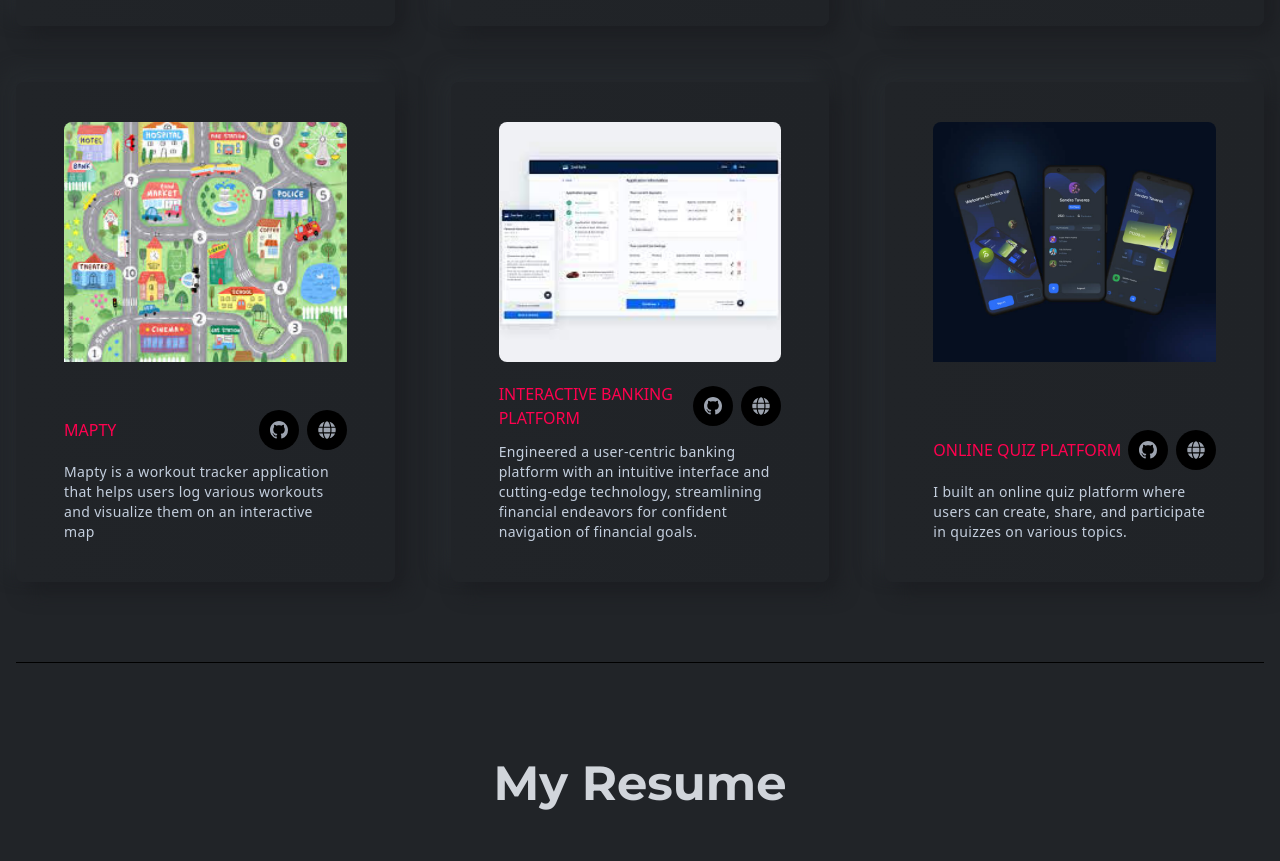
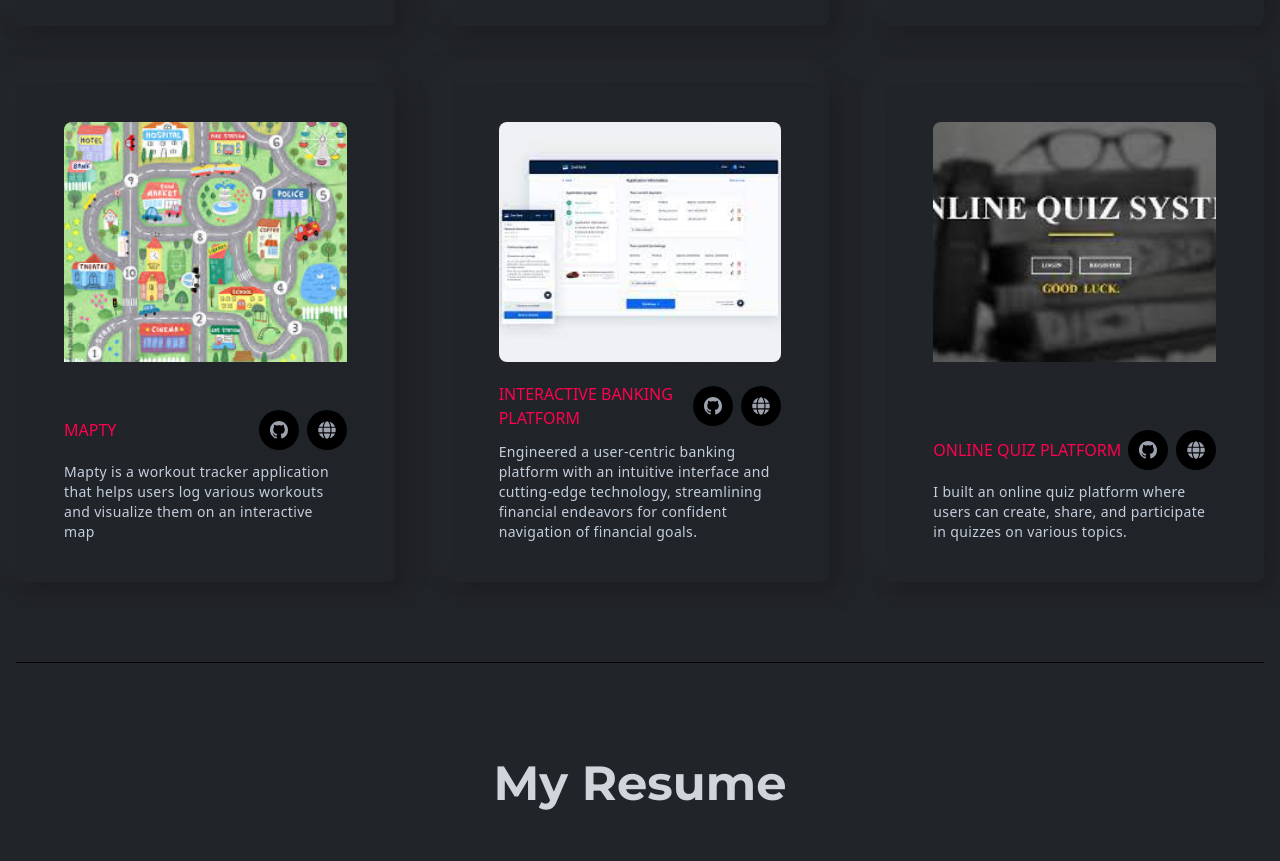
Before and after one commit to Alok2001MD/portfolioone-master, a React (Create React App) app: page / in a window 1280 px wide. Shown: the part 2400-3261 px from the top of the page. Built offline with nearby package versions, Linux system fonts and the light colour scheme.

Commit message:
images update

```diff
--- a/src/assets/index.js
+++ b/src/assets/index.js
@@ -5,6 +5,7 @@ import projectTwo from "./images/projects/projectTwo.jpg";
 import projectThree from "./images/projects/projectThree.jpeg";
 import projectFour from "./images/projects/projectFour.png"
 import projectFive from "./images/projects/projectFive.png"
+import projectSix from "./images/projects/projectSix.jpeg"
 import contactImg from "./images/contact/contactImg.png";
 
 export {
@@ -15,5 +16,6 @@ export {
   projectThree,
   projectFour,
   projectFive,
+  projectSix,
   contactImg,
 };
--- a/src/components/projects/Projects.js
+++ b/src/components/projects/Projects.js
@@ -1,6 +1,6 @@
 import React from 'react'
 import Title from '../layouts/Title'
-import { projectOne, projectTwo, projectThree,projectFour,projectFive } from "../../assets/index";
+import { projectOne, projectTwo, projectThree,projectFour,projectFive,projectSix } from "../../assets/index";
 import ProjectsCard from './ProjectsCard';
 
 const Projects = () => {
@@ -48,7 +48,7 @@ const Projects = () => {
           des="
           I built an online quiz platform where users can create, share, and participate in quizzes on various topics."
 
-          src={projectTwo}
+          src={projectSix}
         />
       </div>
     </section>
```
Also changed, not shown: src/assets/images/projects/projectSix.jpeg (added), src/assets/images/projects/projectThree.jpeg.
